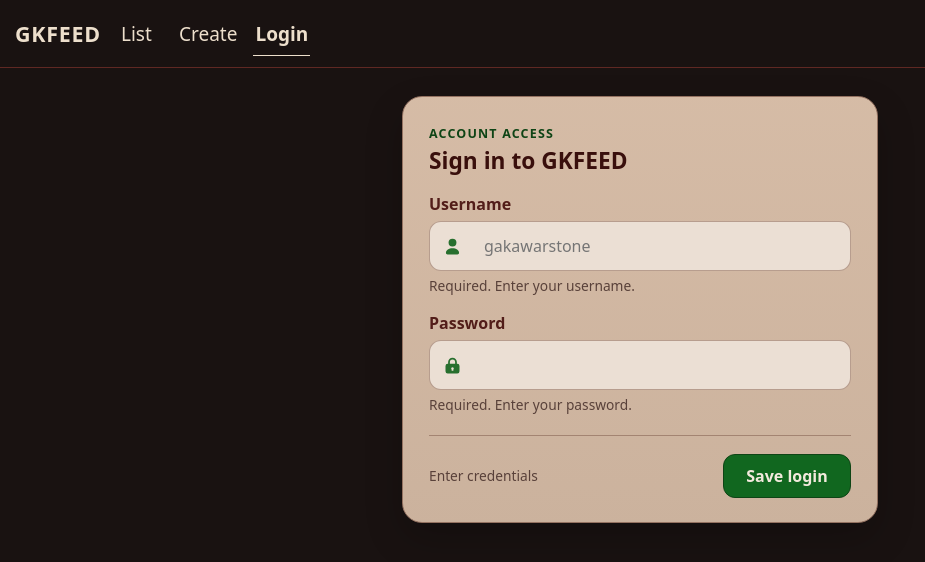
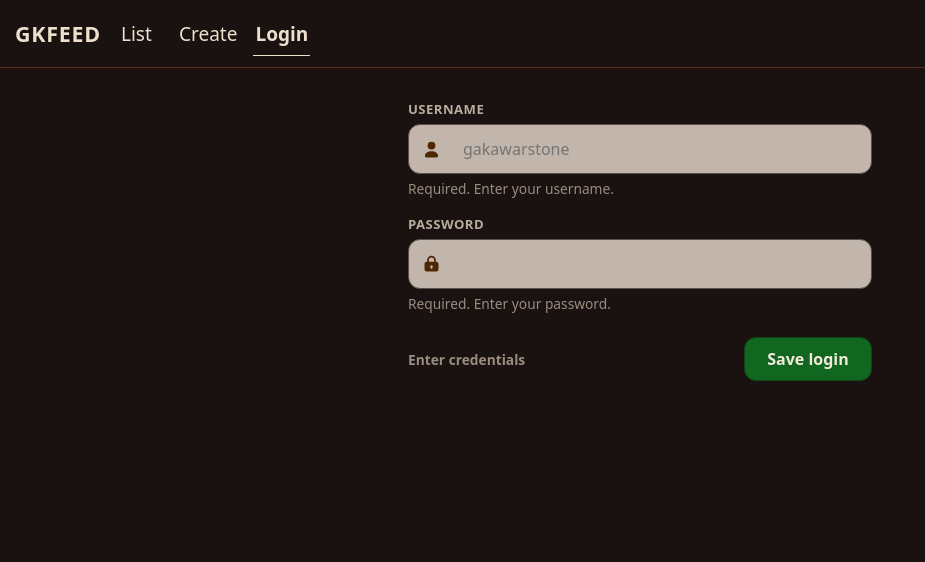
Before and after one commit to gkfeed/front, a React (Vite) app: page /login in a window 1280 px wide. Shown: the top 562 px of the page, without its empty margins (0-925 px from the left). Built offline with nearby package versions, Linux system fonts and the light colour scheme.

Commit message:
feat(auth): redesign login page

```diff
--- a/src/react/pages/LoginPage.tsx
+++ b/src/react/pages/LoginPage.tsx
@@ -56,12 +56,12 @@ export function LoginPage() {
 function SavedLogin({ username, onLogout }: { username: string; onLogout: () => void }) {
   return (
     <div className="login__form login__form--saved">
-      <header className="login__header">
-        <h1 id="login-title">Account access</h1>
-      </header>
-      <div className="field__control" role="status">
+      <h1 id="login-title" className="page-title">Signed in to GKFEED</h1>
+      <div className="login__account" role="status">
         <span className="field__icon" aria-hidden="true"><UserIcon /></span>
-        <span>Logged in as <strong>{username}</strong></span>
+        <span className="login__account-copy">
+          Logged in as <strong>{username}</strong>
+        </span>
       </div>
       <div className="login__actions">
         <button type="button" className="danger" onClick={onLogout} autoFocus>Log out</button>
@@ -85,10 +85,7 @@ function LoginForm({
 }) {
   return (
     <form className="login__form" onSubmit={onSubmit} noValidate>
-      <header className="login__header">
-        <p className="login__eyebrow">Account access</p>
-        <h1 id="login-title">Sign in to GKFEED</h1>
-      </header>
+      <h1 id="login-title" className="page-title">Sign in to GKFEED</h1>
       <div className="login__fields">
         {FIELDS.map((field) => (
           <LoginField
--- a/src/styles.css
+++ b/src/styles.css
@@ -180,7 +180,6 @@ a.feed:focus-visible,
 .login__form,
 .creator__header,
 .creator__fields,
-.login__header,
 .login__fields,
 .field,
 .actions {
@@ -351,8 +350,8 @@ a.feed:hover {
 }
 
 .login {
-  max-width: 500px;
-  padding: 28px 12px 44px;
+  max-width: 496px;
+  padding: 32px 16px 48px;
 }
 
 .creator__form,
@@ -368,12 +367,10 @@ a.feed:hover {
 }
 
 .login__form {
-  gap: 20px;
-  padding: 28px 26px 24px;
-  border: 1px solid var(--color-card-border);
-  border-radius: 20px;
-  background: linear-gradient(180deg, var(--color-card-hover), var(--color-card));
-  box-shadow: var(--shadow-card);
+  max-width: 464px;
+  gap: 24px;
+  padding: 0;
+  color: var(--color-ink-inverse);
 }
 
 .login__form--saved {
@@ -381,13 +378,8 @@ a.feed:hover {
 }
 
 .creator__header,
-.creator__header p,
-.login__eyebrow {
+.creator__header p {
   margin: 0;
-}
-
-.login__header {
-  gap: 6px;
 }
 
 .creator__fields {
@@ -402,8 +394,7 @@ a.feed:hover {
   gap: 6px;
 }
 
-.creator h1,
-.login h1 {
+.creator h1 {
   margin: 0;
   color: var(--color-ink-strong);
   font-weight: 800;
@@ -415,22 +406,10 @@ a.feed:hover {
   font-size: 1.72rem;
 }
 
-.login h1 {
-  font-size: 1.42rem;
-}
-
 .creator__header p {
   color: var(--color-muted);
   font-size: 1rem;
   line-height: 1.4;
-}
-
-.login__eyebrow {
-  color: var(--color-accent-border);
-  font-size: 0.78rem;
-  font-weight: 800;
-  letter-spacing: 0.095em;
-  text-transform: uppercase;
 }
 
 .creator label,
@@ -449,7 +428,11 @@ a.feed:hover {
 }
 
 .login label {
-  color: var(--color-ink);
+  color: color-mix(in oklch, var(--color-ink-inverse) 78%, var(--color-page));
+  font-size: 0.82rem;
+  font-weight: 650;
+  letter-spacing: 0.035em;
+  text-transform: uppercase;
 }
 
 .field__control {
@@ -468,11 +451,39 @@ a.feed:hover {
 }
 
 .login .field__control,
-.login__form--saved .field__control {
+.login__account {
   display: grid;
   grid-template-columns: auto minmax(0, 1fr);
   align-items: center;
   gap: 12px;
+  border-color: color-mix(in oklch, var(--color-field) 34%, var(--color-page));
+  background: color-mix(in oklch, var(--color-field) 82%, var(--color-page));
+  color: color-mix(in oklch, var(--color-ink-strong) 84%, var(--color-page));
+  transition: background-color var(--ease), border-color var(--ease);
+}
+
+.login__account {
+  min-height: 68px;
+  padding: 10px 14px;
+  border: 1px solid color-mix(in oklch, var(--color-field) 34%, var(--color-page));
+  border-radius: 12px;
+}
+
+.login__account-copy {
+  display: grid;
+  gap: 2px;
+  min-width: 0;
+  color: color-mix(in oklch, var(--color-muted) 88%, var(--color-page));
+  font-size: 0.82rem;
+}
+
+.login__account-copy strong {
+  display: block;
+  overflow: hidden;
+  color: var(--color-ink-strong);
+  font-size: 1rem;
+  text-overflow: ellipsis;
+  white-space: nowrap;
 }
 
 .field__control:focus-within {
@@ -492,7 +503,9 @@ a.feed:hover {
 }
 
 .login .field__control:has([aria-invalid="true"]) {
-  border-color: var(--color-danger-border);
+  border-color: color-mix(in oklch, var(--color-danger) 78%, var(--color-page));
+  background: color-mix(in oklch, var(--color-field) 78%, var(--color-danger));
+  box-shadow: inset 0 0 0 1px color-mix(in oklch, var(--color-danger) 70%, var(--color-page));
 }
 
 .creator input,
@@ -713,6 +726,10 @@ a.feed:hover {
   color: var(--color-accent-focus);
 }
 
+.login .field__icon {
+  color: color-mix(in oklch, var(--color-ink-strong) 62%, var(--color-accent));
+}
+
 .field__hint,
 .field__error,
 .login__status {
@@ -729,9 +746,17 @@ a.feed:hover {
   color: var(--color-muted);
 }
 
+.login .field__hint {
+  color: color-mix(in oklch, var(--color-ink-inverse) 64%, var(--color-page));
+}
+
 .field__error {
   color: var(--color-danger-border);
   font-weight: 700;
+}
+
+.login .field__error {
+  color: color-mix(in oklch, var(--color-danger) 62%, var(--color-focus-light));
 }
 
 .creator .field__error {
@@ -766,8 +791,6 @@ a.feed:hover {
   display: flex;
   flex-wrap: wrap;
   justify-content: space-between;
-  padding-top: 18px;
-  border-top: 1px solid color-mix(in oklch, var(--color-card-border) 72%, transparent);
 }
 
 .login__form--saved .login__actions {
@@ -777,6 +800,11 @@ a.feed:hover {
 .creator__status,
 .login__status {
   color: var(--color-muted);
+}
+
+.login__status {
+  color: color-mix(in oklch, var(--color-ink-inverse) 64%, var(--color-page));
+  font-weight: 650;
 }
 
 .creator__status {
@@ -847,8 +875,8 @@ a.feed:hover {
 }
 
 .login .danger {
-  background: var(--color-danger);
-  border-color: var(--color-danger-border);
+  border-color: color-mix(in oklch, var(--color-danger) 66%, var(--color-page));
+  background: color-mix(in oklch, var(--color-danger) 88%, var(--color-page));
 }
 
 .creator__submit {
```
Also changed, not shown: 1 other file (tests, documents, lock files or other folders).
